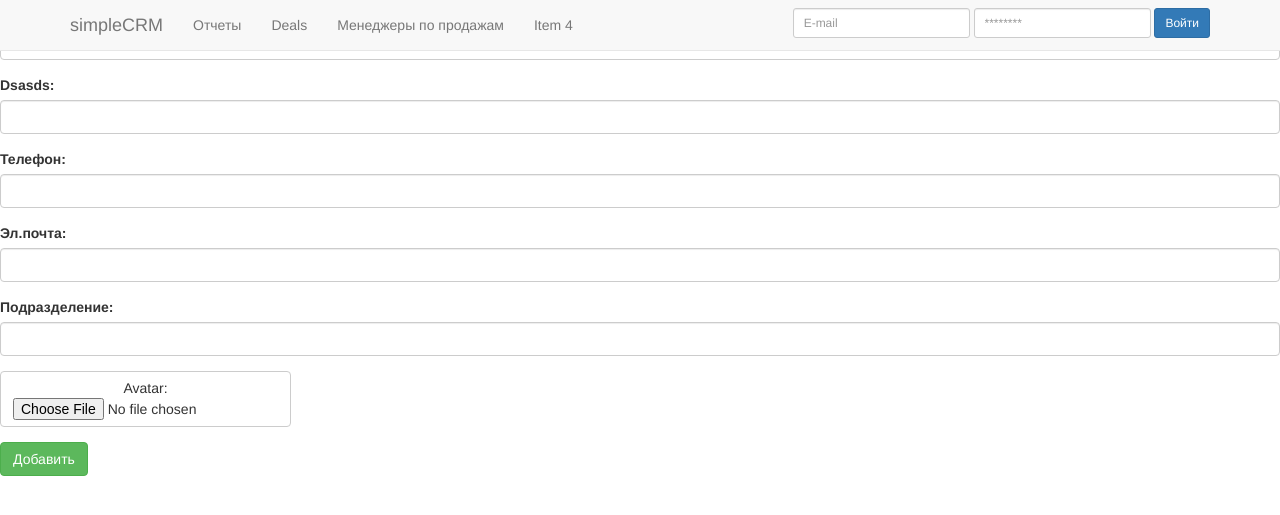
After one commit to poiskpoisk/djangoCRM2, a Django app: page /crm/salespersons/new/ in a window 1280 px wide. The commit adds this page. Shown: the top 515 px of the page. Run offline with Django 3.2, Linux system fonts and the light colour scheme; some libraries are stand-ins or nearby versions.

Commit message:
new sale persons form

```diff
--- /dev/null
+++ b/crm/forms.py
@@ -0,0 +1,8 @@
+from django import forms
+from .models import SalesPerson
+
+class SalesPersonForm(forms.ModelForm):
+
+    class Meta:
+        model = SalesPerson
+        fields = ('first_name', 'second_name', 'avatar', 'phone_number', 'email_address', 'division' )
--- a/crm/models.py
+++ b/crm/models.py
@@ -6,7 +6,9 @@ from django.utils.translation import ugettext as _
 
 
 class Person(models.Model):                                                 # ABS class define abstract Person
-    first_name   = models.CharField(max_length=30, verbose_name = _('Фамилия'))
+    first_name   = models.CharField(max_length=30, verbose_name = _('Фамилия'),
+                 help_text = _("Фамилия") )
+
     second_name  = models.CharField(max_length=30, verbose_name = _('Имя'), blank=True )
     # upload_to - URL относительно MEDIA_URL
     avatar       = models.ImageField(upload_to = 'crm/', blank=True )
@@ -14,7 +16,7 @@ class Person(models.Model):                                                 # AB
                                     validators=[RegexValidator(regex=r'^\+?1?\d{9,15}$',
                                     message="Phone number must be entered in the format: '+999999999'."
                                     " Up to 15 digits allowed.")], blank=True)   # validators should be a list
-    email_address = models.EmailField(max_length=80, verbose_name = _('Эл.почта')) # EmaiField has validator
+    email_address = models.EmailField(max_length=80, verbose_name = _('Эл.почта')) # EmaiField has validator'
 
     class Meta:
         abstract = True
--- /dev/null
+++ b/crm/templates/crm/salesperson_new.html
@@ -0,0 +1,54 @@
+{% extends "base.html" %}
+{% load i18n %}
+{% load staticfiles %}
+{% block content %}
+
+<!-- TODO Разбор ошибок и вывод об них уведомление
+
+ <div class="content">
+     <div class="row">
+         <div class="col-lg-6 col-lg-offset-1">
+
+            <h2>{% trans "Добавление нового сотрудника-продавца" %}</h2>
+
+    <!-- What is important to notice here is that the form has "enctype" of enctype="multipart/form-data" which is necessary for the file upload. -->
+
+            <form role="form" method="post" class="post-form" enctype="multipart/form-data" >{% csrf_token %}
+                <!--токен CSRF должен быть ВНУТРИ каждой формы-->
+                <div class="form-group">
+                    <label for="id_first_name">Фамилия:</label>
+                    <input id="id_first_name" class="form-control" maxlength="30" name="first_name" type="text" required />
+                </div>
+                <div class="form-group">
+                    <label for="id_second_name">Dsasds:</label>
+                    <input id="id_second_name" class="form-control" maxlength="30" name="second_name" type="text" />
+                </div>
+                <div class="form-group">
+                    <label for="id_phone_number">Телефон:</label>
+                    <input id="id_phone_number" class="form-control" maxlength="15" name="phone_number" type="text" />
+                </div>
+                <div class="form-group">
+                    <label for="id_email_address">Эл.почта:</label>
+                    <input id="id_email_address"  class="form-control"maxlength="80" name="email_address" type="email" required />
+                </div>
+                <div class="form-group">
+                    <label for="id_division">Подразделение:</label>
+                    <input id="id_division" class="form-control" maxlength="50" name="division" type="text" />
+                </div>
+                <div class="form-group">
+                    <label class="btn btn-default btn-file" for="id_avatar">Avatar:
+                        <input id="id_avatar" name="avatar" type="file" />
+                    </label>
+                </div>
+
+                <button type="submit" class="btn btn-success">{% trans "Добавить" %}</button>
+            </form>
+
+         </div>
+         <div class="col-lg-5">
+
+         </div>
+     </div>
+ </div>
+
+{% endblock %}
--- a/crm/urls.py
+++ b/crm/urls.py
@@ -8,8 +8,9 @@ from . import views
 urlpatterns = [
     url(r'^$', views.index, name='index'),
     url(r'^salespersons/(?P<salesperson_id>[0-9]+)/$', views.salesPersonPage, name='salespersonpage'),
-    url(r'^salespersons/$', views.salesPersonsList, name='salespersons'),
-    url(r'^lang/', views.setLang, name='lang'),
+    url(r'^salespersons/$', views.salesPersonsList,     name='salespersons'),
+    url(r'^salespersons/new/$', views.salesperson_new,  name='salesperson_new'),
+    url(r'^lang/', views.setLang,                       name='lang'),
 
     #url(r'^register/$', views.RegisterFormView.as_view()),
     #url(r'^login/$', views.LoginFormView.as_view()),
--- a/crm/views.py
+++ b/crm/views.py
@@ -12,6 +12,8 @@ from django.views.generic.base import View
 from django.http import HttpResponseRedirect
 from .models import SalesPerson
 from registration.backends.simple.views import RegistrationView
+from .forms import SalesPersonForm
+from django.shortcuts import redirect
 
 
 def index(request):
@@ -28,11 +30,11 @@ def salesPersonsList(request):
     return render(request, 'crm/salespersons.html', context)
 
 
-def salesPersonPage(request, salesperson_id):
+def salesPersonPage(request, salesperson_id=None ):
     # get list of NOT NULL
     obj = get_object_or_404(SalesPerson, id = salesperson_id)
-    print( obj.avatar.url )
     context = {'sales_person': obj }
+    print( obj.avatar )
     return render(request, 'crm/salesperson.html', context)
 
 
@@ -40,6 +42,18 @@ def setLang(request):
     # get list of NOT NULL
     return render(request, 'crm/lang.html')
 
+# Add new sale person
+def salesperson_new(request):
+
+    if request.method == "POST":
+        form = SalesPersonForm(request.POST, request.FILES)
+        if form.is_valid():
+            new_sale = form.save()
+            # Перейти на страницу с данными нового сотрудника
+            return redirect(salesPersonPage, salesperson_id=new_sale.pk )
+    else:
+        form = SalesPersonForm()
+    return render(request, 'crm/salesperson_new.html', {'form': form})
 
 '''
 class RegisterFormView(FormView):
--- a/simpleCRM/urls.py
+++ b/simpleCRM/urls.py
@@ -27,17 +27,21 @@ urlpatterns = [url(r'^i18n/',  include('django.conf.urls.i18n')),]
 urlpatterns += [
     url(r'^crm/',       include('crm.urls')),
     url(r'^admin/',     include(admin.site.urls)),
+
     # Меняем дефалтную форму, на форму с проверкой уникального e-mail'a
     # Должна стоять именно тут, перед общим включением registration.backenda
     url(r'^accounts/register/$', RegistrationView.as_view(form_class=RegistrationFormUniqueEmail),
     name='registration_register'),
-    url(r'^accounts/',  include('registration.backends.default.urls')),
-
 
     url(r'^accounts/register/complete/$',
         TemplateView.as_view(template_name='registration/registration_complete.html'),
         name='registration_complete'),
 
+    url(r'^accounts/',  include('registration.backends.default.urls')),
+
+
+
+
 ]
 
 urlpatterns += static(MEDIA_URL, document_root=MEDIA_ROOT)
--- a/templates/base.html
+++ b/templates/base.html
@@ -23,11 +23,11 @@
       <![endif]-->
     </head>
     <body>
+
       <div class="navbar navbar-default navbar-fixed-top">
         <div class="container">
           <div class="navbar-header">
             <a class="navbar-brand" href=# >simpleCRM</a>
-            <!-- Гамбургер -->
             <button type="button" class="navbar-toggle" data-toggle="collapse" data-target="#responsive-menu">
               <span class="sr-only"></span>
               <span class="icon-bar"></span>
@@ -36,23 +36,26 @@
             </button>
           </div>
           <div class="collapse navbar-collapse" id="responsive-menu">
-            <div class="nav navbar-nav">
+
+              <ul class="nav navbar-nav">
                 <li><a href="/crm/reports/">{% trans "Отчеты" %}</a></li>
                 <li><a href="#">Deals</a></li>
                 <li><a href="/crm/salespersons/">{% trans "Менеджеры по продажам" %}</a></li>
                 <li><a href="http://{{ host }}">Item 4</a></li>
+              </ul>
 
-                <form action="" class="navbar-form navbar-right">
+              <form action="" class="navbar-form navbar-right" >
                   <div class="form-group">
-                    <input type="text" class="form-control" placeholder="E-mail" value="">
-                    <input type="password" class="form-control" placeholder="********" value="">
+                    <input type="text" class="form-control input-sm" placeholder="E-mail" value="">
                   </div>
-                  <button type="submit" class="btn btn-primary">
+                  <div class="form-group">
+                    <input type="password" class="form-control input-sm" placeholder="********" value="">
+                  </div>
+                  <button type="submit" class="btn btn-primary btn-sm">
                     <i class="fa fa-sign-in" > </i> {% trans "Войти" %}
                   </button>
-                </form>
+              </form>
 
-            </div>
           </div>
         </div>
       </div>
```
Also changed, not shown: crm/templates/crm/salesperson.html (+5 -3 lines), simpleCRM/settings.py (+7 -5 lines), templates/registration/login.html (+76 -13 lines), crm/media/DSC_2267.JPG (deleted), crm/media/crm/kommersant_4x.png (deleted), crm/media/crm/media/kommersant_4x.png (deleted), crm/media/kommersant_4x.png (deleted), db.sqlite3.
